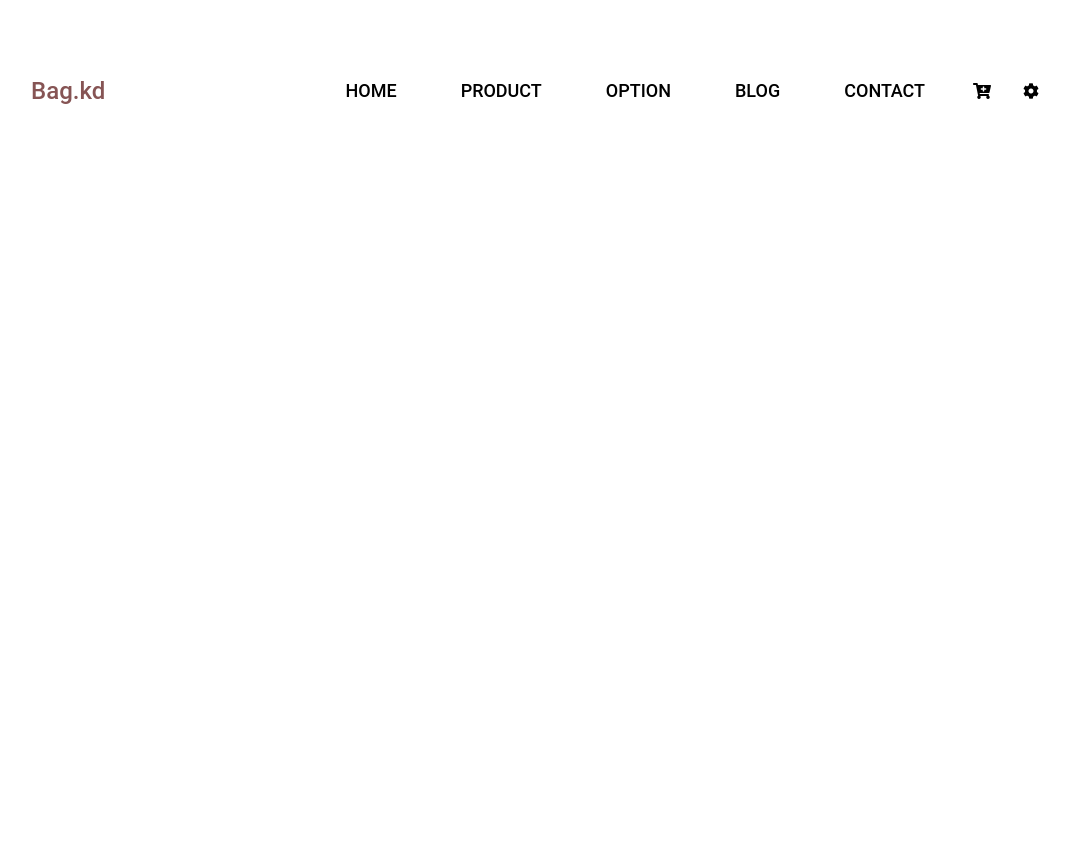
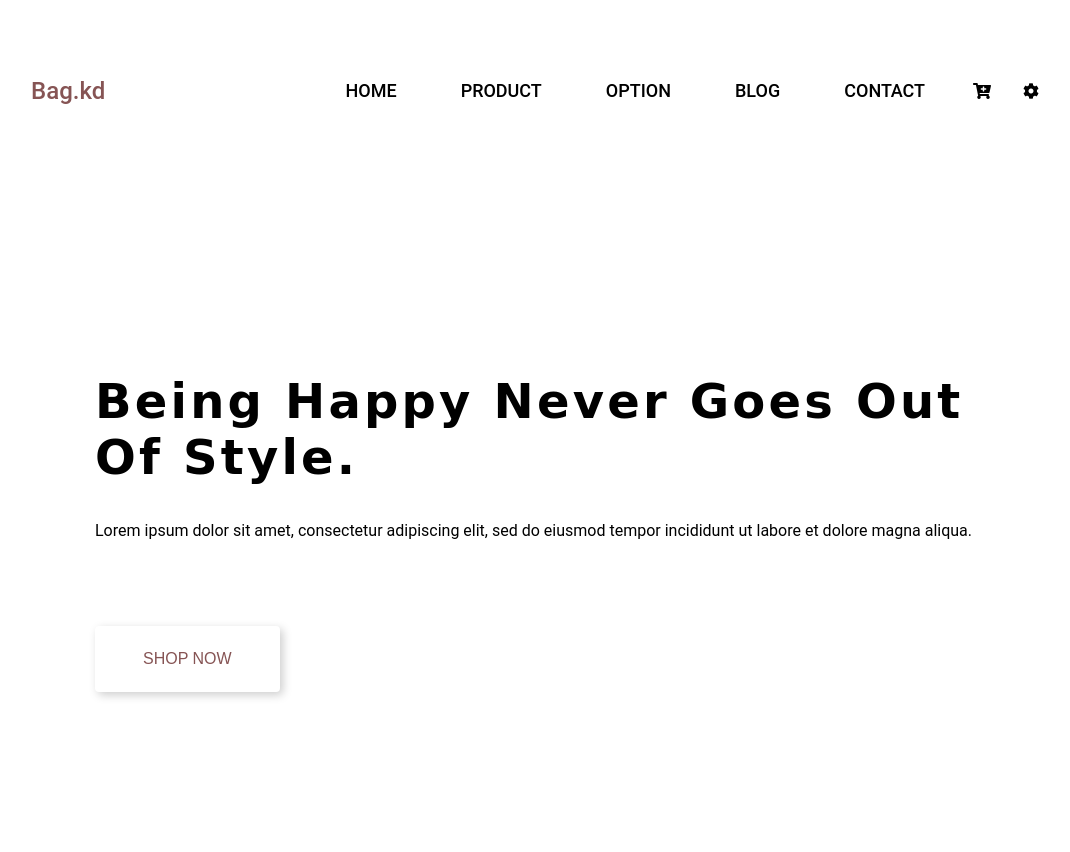
Before and after one commit to angelslove/bag-demo, a plain HTML site: page index.html in a window 1280 px wide. Shown: the whole page, without its empty margins (97-1167 px from the left). Before the commit the page ends 800 px from the top, so only its background shows below. Drawn offline with Linux system fonts and the light colour scheme; a web font is replaced by a local one.

Commit message:
Add left content

```diff
--- a/index.html
+++ b/index.html
@@ -18,5 +18,13 @@
 		<i class="fas fa-cog"></i>
 	</div>
 
+	<div class="container">
+		<div class="left-content">
+			<h1 class="slogan">being happy never goes out of style.</h1>
+			<p class="info">Lorem ipsum dolor sit amet, consectetur adipiscing elit, sed do eiusmod tempor incididunt ut labore et dolore magna aliqua.</p>
+			<button class="btn-shop">SHOP NOW</button>
+		</div>
+	</div>
+
 </body>
 </html>
--- a/style.css
+++ b/style.css
@@ -34,3 +34,36 @@ body {
 	margin: 0 16px;
 	cursor: pointer;
 }
+
+.container {
+	display: flex;
+	padding: 0 12rem;
+	position: relative;
+}
+
+.container .left-content {
+	padding: 10rem 0;
+	line-height: 1.8rem;
+}
+.container h1 {
+	font-family: 'Sniglet', cursive;
+	font-size: 48px;
+	text-transform: capitalize;
+	line-height: 3.5rem;
+	letter-spacing: .2rem;
+}
+
+.container .btn-shop {
+	padding: 1.5rem 3rem;
+	margin-top: 4rem;
+	font-size: 16px;
+	font-weight: 700px;
+	background-color: white;
+	border: none;
+	border-radius: 4px;
+	color: #865454;
+	box-shadow: 3px 3px 10px rgba(0,0,0,.2);
+	cursor: pointer;
+	outline: none;
+	transition: 500ms all;
+}
```
